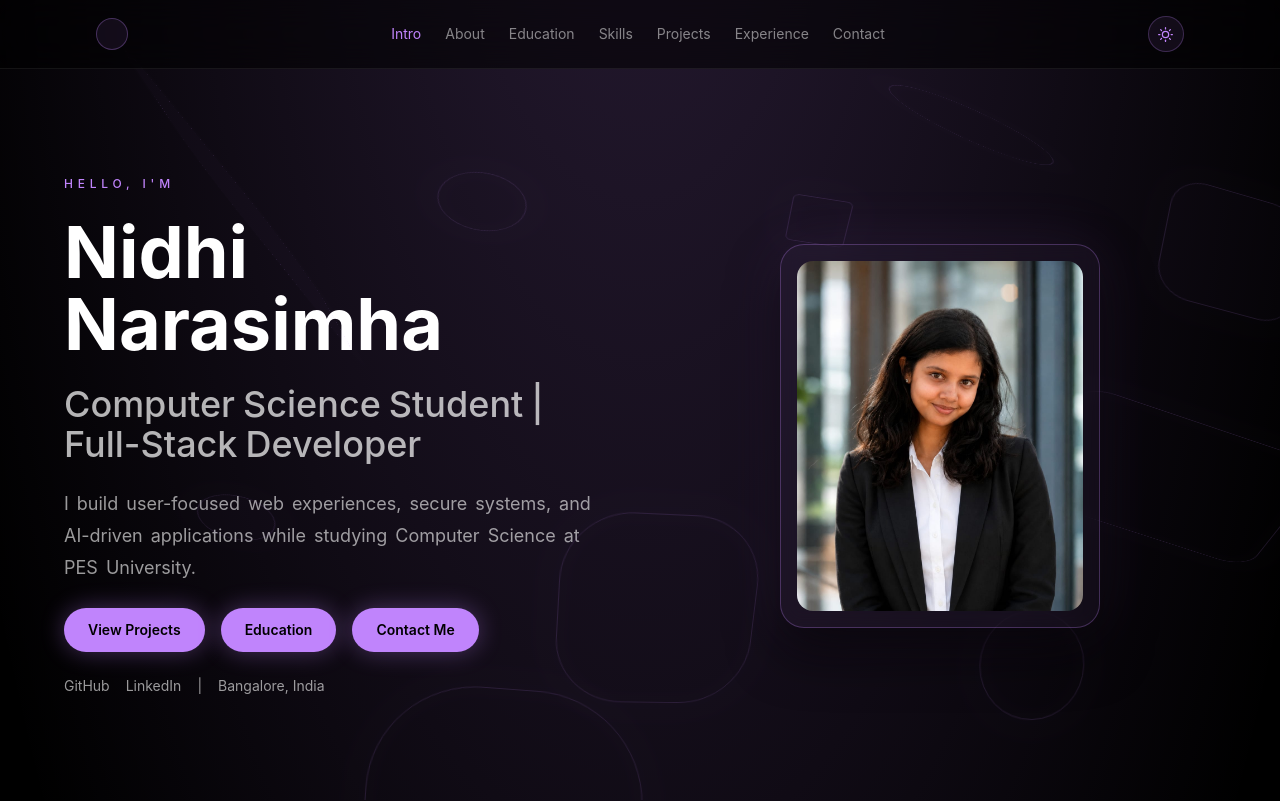
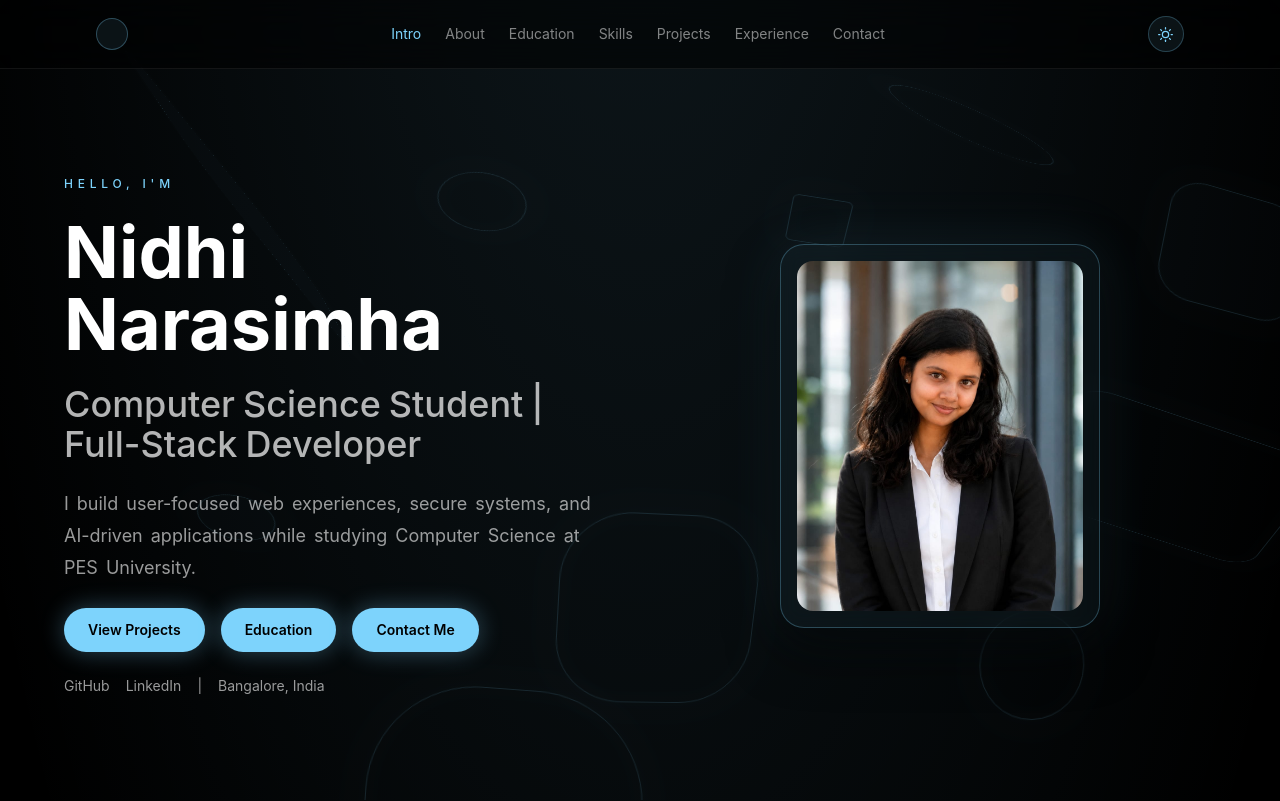
Before and after one commit to nidhinarasimha/nidhinarasimha.github.io, a React (Vite) app: page / in a window 1280 px wide. Shown: the top 801 px of the page. Built offline with nearby package versions, Linux system fonts and the light colour scheme.

Commit message:
Setup GitHub Pages

```diff
--- a/src/App.tsx
+++ b/src/App.tsx
@@ -17,7 +17,7 @@ function App() {
         isDark
           ? {
               background:
-                'radial-gradient(ellipse 90% 55% at 50% -8%, rgba(192,132,252,0.22) 0%, transparent 65%), #000000',
+                'radial-gradient(ellipse 90% 55% at 50% -8%, rgba(125,211,252,0.12) 0%, transparent 65%), #000000',
             }
           : undefined
       }
--- a/src/components/Background3D.tsx
+++ b/src/components/Background3D.tsx
@@ -16,7 +16,7 @@ interface Props {
 }
 
 export default function Background3D({ isDark }: Props) {
-  const accent = isDark ? '#c084fc' : '#38bdf8';
+  const accent = isDark ? '#7dd3fc' : '#38bdf8';
   const opacity = isDark ? 0.14 : 0.07;
 
   return (
--- a/src/components/Navbar.tsx
+++ b/src/components/Navbar.tsx
@@ -78,7 +78,7 @@ export default function Navbar() {
     ? 'fixed left-0 right-0 top-0 z-50'
     : 'fixed left-0 right-0 top-0 z-50 border-b border-sky-200 bg-white/95 backdrop-blur-lg';
 
-  const navLinkActive   = isDark ? 'text-[#c084fc]' : 'text-[#38bdf8]';
+  const navLinkActive   = isDark ? 'text-[#7dd3fc]' : 'text-[#38bdf8]';
   const navLinkInactive = isDark ? 'text-white/50 hover:text-white' : 'text-slate-500 hover:text-[#0c1a2e]';
   const textBase        = isDark ? 'text-white' : 'text-[#0c1a2e]';
 
@@ -86,18 +86,18 @@ export default function Navbar() {
     ? { background: 'rgba(0,0,0,0.7)', backdropFilter: 'blur(24px)', WebkitBackdropFilter: 'blur(24px)', borderTop: '1px solid rgba(255,255,255,0.07)' }
     : undefined;
   const mobileMenuClass  = isDark ? '' : 'border-t border-sky-200 bg-white';
-  const mobileActive     = isDark ? 'text-[#c084fc]' : 'text-[#38bdf8] bg-[#e0f2fe]';
+  const mobileActive     = isDark ? 'text-[#7dd3fc]' : 'text-[#38bdf8] bg-[#e0f2fe]';
   const mobileInactive   = isDark ? 'text-white/60 hover:text-white hover:bg-white/5' : 'text-slate-600 hover:bg-sky-50 hover:text-[#0c1a2e]';
 
   const logoStyle = isDark
-    ? { border: '1px solid rgba(192,132,252,0.3)', background: 'rgba(192,132,252,0.08)' }
+    ? { border: '1px solid rgba(125,211,252,0.3)', background: 'rgba(125,211,252,0.08)' }
     : { border: '1px solid rgba(56,189,248,0.35)', background: 'rgba(56,189,248,0.08)' };
 
   const toggleStyle = isDark
-    ? { border: '1px solid rgba(192,132,252,0.25)', background: 'rgba(192,132,252,0.08)', color: '#c084fc' }
+    ? { border: '1px solid rgba(125,211,252,0.25)', background: 'rgba(125,211,252,0.08)', color: '#7dd3fc' }
     : { border: '1px solid rgba(56,189,248,0.3)',   background: 'rgba(56,189,248,0.08)',  color: '#38bdf8' };
   const toggleClass = isDark
-    ? 'flex h-9 w-9 items-center justify-center rounded-full transition-all duration-200 hover:bg-[#c084fc]/15'
+    ? 'flex h-9 w-9 items-center justify-center rounded-full transition-all duration-200 hover:bg-[#7dd3fc]/15'
     : 'flex h-9 w-9 items-center justify-center rounded-full transition-all duration-200 hover:bg-[#38bdf8]/15';
 
   const hamburgerClass = isDark
--- a/src/components/ProjectCard.tsx
+++ b/src/components/ProjectCard.tsx
@@ -5,7 +5,7 @@ import { useTheme } from '../contexts/ThemeContext';
 
 export default function ProjectCard({ project, tone = 'dark' }: { project: Project; tone?: 'dark' | 'light' }) {
   const { isDark } = useTheme();
-  const accent = isDark ? '#c084fc' : '#38bdf8';
+  const accent = isDark ? '#7dd3fc' : '#38bdf8';
 
   const cardStyle = isDark && tone === 'dark'
     ? { background: 'rgba(255,255,255,0.04)', backdropFilter: 'blur(20px)', WebkitBackdropFilter: 'blur(20px)', border: '1px solid rgba(255,255,255,0.08)' }
@@ -16,7 +16,7 @@ export default function ProjectCard({ project, tone = 'dark' }: { project: Proje
     : 'rounded-3xl border border-sky-200 bg-white shadow-xl shadow-sky-100/60';
 
   const pillStyle = isDark && tone === 'dark'
-    ? { background: 'rgba(192,132,252,0.1)', border: '1px solid rgba(192,132,252,0.2)' }
+    ? { background: 'rgba(125,211,252,0.1)', border: '1px solid rgba(125,211,252,0.2)' }
     : undefined;
   const pillBase = isDark && tone === 'dark'
     ? 'rounded-full px-3 py-1 text-xs text-white'
@@ -30,7 +30,7 @@ export default function ProjectCard({ project, tone = 'dark' }: { project: Proje
       className={`group p-6 transition hover:-translate-y-1 ${cardBase}`}
       style={cardStyle}
       onMouseEnter={e => {
-        if (isDark && tone === 'dark') e.currentTarget.style.borderColor = 'rgba(192,132,252,0.3)';
+        if (isDark && tone === 'dark') e.currentTarget.style.borderColor = 'rgba(125,211,252,0.3)';
         else e.currentTarget.style.borderColor = accent;
       }}
       onMouseLeave={e => {
--- a/src/components/SectionHeading.tsx
+++ b/src/components/SectionHeading.tsx
@@ -10,7 +10,7 @@ export default function SectionHeading({
   tone?: 'dark' | 'light';
 }) {
   const { isDark } = useTheme();
-  const accentColor = isDark ? '#c084fc' : '#38bdf8';
+  const accentColor = isDark ? '#7dd3fc' : '#38bdf8';
 
   const textColor = !isDark
     ? 'text-[#0f172a]'
--- a/src/index.css
+++ b/src/index.css
@@ -29,12 +29,12 @@ body::-webkit-scrollbar-track {
 }
 
 body::-webkit-scrollbar-thumb {
-  background: rgba(192, 132, 252, 0.25);
+  background: rgba(125, 211, 252, 0.2);
   border-radius: 9999px;
 }
 
 body::-webkit-scrollbar-thumb:hover {
-  background: rgba(192, 132, 252, 0.4);
+  background: rgba(125, 211, 252, 0.35);
 }
 
 #root {
--- a/src/routes/Education.tsx
+++ b/src/routes/Education.tsx
@@ -27,7 +27,7 @@ export default function Education() {
   const { isDark } = useTheme();
   const d = isDark;
 
-  const accent = d ? '#c084fc' : '#38bdf8';
+  const accent = d ? '#7dd3fc' : '#38bdf8';
   const glass = d
     ? { background: 'rgba(255,255,255,0.04)', backdropFilter: 'blur(20px)', WebkitBackdropFilter: 'blur(20px)', border: '1px solid rgba(255,255,255,0.08)' }
     : undefined;
--- a/src/routes/Home.tsx
+++ b/src/routes/Home.tsx
@@ -45,8 +45,8 @@ export default function Home() {
   const splitWords = (text: string) => text.split(' ');
 
   // ─── theme tokens ────────────────────────────────────────────────
-  const accent      = d ? '#c084fc' : '#38bdf8';
-  const accentHover = d ? '#a855f7' : '#0ea5e9';
+  const accent      = d ? '#7dd3fc' : '#38bdf8';
+  const accentHover = d ? '#38bdf8' : '#0ea5e9';
 
   const glass = d
     ? { background: 'rgba(255,255,255,0.04)', backdropFilter: 'blur(20px)', WebkitBackdropFilter: 'blur(20px)', border: '1px solid rgba(255,255,255,0.08)' }
@@ -70,7 +70,7 @@ export default function Home() {
   const lightHeading  = d ? 'text-[#0c1a2e]' : 'text-[#0c1a2e]';
 
   const skillPill      = d ? 'text-white text-sm px-4 py-3 rounded-2xl' : 'bg-[#e0f2fe] text-[#0369a1] text-sm px-4 py-3 rounded-2xl';
-  const skillPillStyle = d ? { background: 'rgba(192,132,252,0.1)', border: '1px solid rgba(192,132,252,0.2)', backdropFilter: 'blur(8px)' } : undefined;
+  const skillPillStyle = d ? { background: 'rgba(125,211,252,0.1)', border: '1px solid rgba(125,211,252,0.2)', backdropFilter: 'blur(8px)' } : undefined;
 
   const greetingWords = splitWords(`Hello, I'm`);
   const nameWords     = splitWords(name);
@@ -172,10 +172,10 @@ export default function Home() {
             <div
               className="h-96 w-80 rounded-3xl p-4"
               style={d ? {
-                background: 'rgba(192,132,252,0.05)',
-                border: '1px solid rgba(192,132,252,0.28)',
+                background: 'rgba(125,211,252,0.05)',
+                border: '1px solid rgba(125,211,252,0.28)',
                 backdropFilter: 'blur(10px)',
-                boxShadow: '0 25px 50px rgba(0,0,0,0.6), 0 0 60px rgba(192,132,252,0.1)',
+                boxShadow: '0 25px 50px rgba(0,0,0,0.6), 0 0 60px rgba(125,211,252,0.1)',
               } : {
                 border: '2px solid #38bdf8',
                 background: 'linear-gradient(to bottom right, #e0f2fe, #f0f9ff)',
@@ -381,7 +381,7 @@ export default function Home() {
             className="rounded-[2rem] p-10 shadow-2xl"
             style={d ? {
               ...glassStrong,
-              boxShadow: `0 25px 60px rgba(0,0,0,0.6), 0 0 80px rgba(192,132,252,0.06)`,
+              boxShadow: `0 25px 60px rgba(0,0,0,0.6), 0 0 80px rgba(125,211,252,0.06)`,
             } : {
               background: '#ffffff',
               border: '1px solid #bae6fd',
--- a/src/routes/ProjectDetail.tsx
+++ b/src/routes/ProjectDetail.tsx
@@ -13,8 +13,8 @@ export default function ProjectDetail() {
 
   const project = useMemo(() => projects.find((entry) => entry.slug === slug), [slug]);
 
-  const accent = d ? '#c084fc' : '#38bdf8';
-  const accentHover = d ? '#a855f7' : '#0ea5e9';
+  const accent = d ? '#7dd3fc' : '#38bdf8';
+  const accentHover = d ? '#38bdf8' : '#0ea5e9';
 
   const glass = d
     ? { background: 'rgba(255,255,255,0.04)', backdropFilter: 'blur(20px)', WebkitBackdropFilter: 'blur(20px)', border: '1px solid rgba(255,255,255,0.08)' }
@@ -31,7 +31,7 @@ export default function ProjectDetail() {
     : { border: '1px solid #bae6fd', background: '#ffffff', color: '#0c1a2e' };
 
   const techPillStyle = d
-    ? { background: 'rgba(192,132,252,0.1)', border: '1px solid rgba(192,132,252,0.2)' }
+    ? { background: 'rgba(125,211,252,0.1)', border: '1px solid rgba(125,211,252,0.2)' }
     : undefined;
   const techPillBase = d ? 'rounded-full px-4 py-2 text-sm text-white' : 'rounded-full px-4 py-2 text-sm bg-[#e0f2fe] text-[#0369a1]';
 
@@ -73,7 +73,7 @@ export default function ProjectDetail() {
 
         <div
           className="rounded-[2rem] p-10 shadow-2xl"
-          style={d ? { ...glassStrong, boxShadow: `0 25px 60px rgba(0,0,0,0.6), 0 0 80px rgba(192,132,252,0.06)` } : { background: '#ffffff', border: '1px solid #bae6fd', boxShadow: '0 20px 40px rgba(56,189,248,0.08)' }}
+          style={d ? { ...glassStrong, boxShadow: `0 25px 60px rgba(0,0,0,0.6), 0 0 80px rgba(125,211,252,0.06)` } : { background: '#ffffff', border: '1px solid #bae6fd', boxShadow: '0 20px 40px rgba(56,189,248,0.08)' }}
         >
           <SectionHeading title="Project Detail" subtitle={project.title} />
           {project.status && (
```
